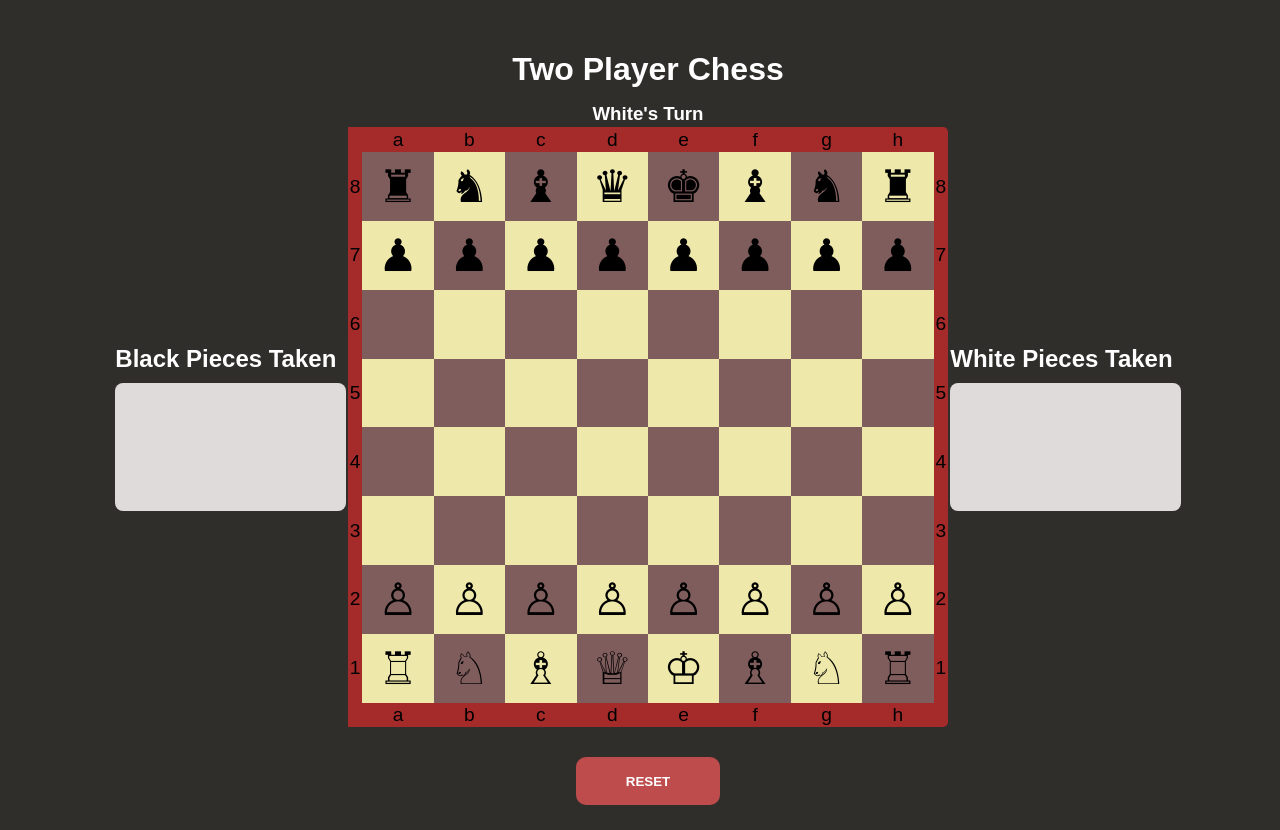
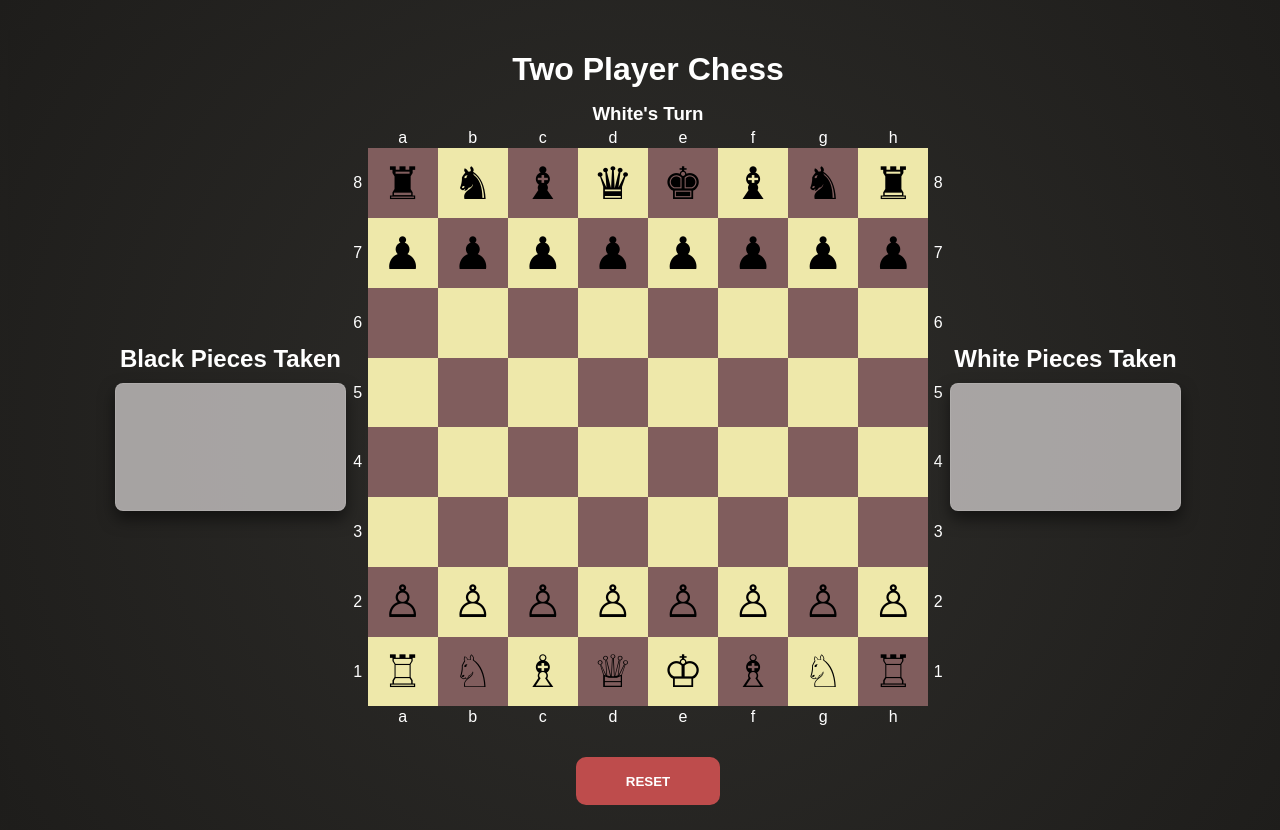
Before and after one commit to BraidenKirkland/chess, a plain HTML site: page index.html in a window 1280 px wide. Both pictures are taken after a click on the button "Start Game". Drawn offline with nearby package versions, Linux system fonts and the light colour scheme.

Commit message:
Ensure turn is correct on page load and removed board borders

```diff
--- a/scripts/Board.js
+++ b/scripts/Board.js
@@ -9,6 +9,7 @@ export class Board {
         this.moveValidator = new MoveValidator();
         this.gameUiManager = new GameUIManager();
         this.setUpGame();
+        this.gameUiManager.indicateTurn(this.turn);
 
         this.gameUiManager.setupEventListeners(this.handleButtonClick.bind(this));
         this.gameUiManager.setupPromotionEventListeners(this.handlePromotionSelection.bind(this));
--- a/styles/style.css
+++ b/styles/style.css
@@ -7,7 +7,7 @@ html, body {
     height: 100%;
     position: relative;
     font-family: Arial, Helvetica, sans-serif;
-    background-color: rgb(47, 46, 43);
+    background: radial-gradient(circle, #2f2e2b, #1e1d1b);
 }
 
 .game {
@@ -30,10 +30,12 @@ html, body {
 }
 
 .taken-pieces-black {
+    text-align: center;
     margin-left: 75px;
 }
 
 .taken-pieces-white {
+    text-align: center;
     margin-right: 75px;
 }
 
@@ -63,12 +65,16 @@ html, body {
     border: none;
     border-radius: 10px;
     background-color: rgb(190, 76, 76);
-
+    transition: transform 0.2s ease, box-shadow 0.2s ease, background-color 0.4s ease;
+    cursor: pointer;
+    font-family: 'Arial', sans-serif;
 }
 
 #reset:hover {
+    transform: translateY(-2px);
+    box-shadow: 0px 6px 12px rgba(0, 0, 0, 0.3);
     cursor: pointer;
-    background-color: rgb(211, 112, 112);
+    background-color: rgb(205, 101, 101);
 }
 
 .taken-pieces-black-list, .taken-pieces-white-list {
@@ -78,8 +84,10 @@ html, body {
     display: flex;
     flex-direction: row;
     flex-wrap: wrap;
-    background-color: rgb(223, 219, 219);
+    background-color: rgba(223, 219, 219, 0.7);
     border-radius: 8px;
+    box-shadow: 0 8px 16px rgba(0, 0, 0, 0.5);
+    border: 1px solid rgba(255, 255, 255, 0.1);
 }
 
 #board {
@@ -87,7 +95,6 @@ html, body {
     height: 80vw;
     max-width: 600px;
     max-height: 600px;
-    background-color: brown;
     margin: auto;
     border-radius: 5px;
     border-collapse: collapse;
@@ -206,20 +213,22 @@ tr.even-row, tr.odd-row {
 }
 
 tr.label-row, td.label-cell {
-    background-color: brown;
     border: none;
 }
 
 td.number {
     width: 2.22%;
-    font-size: 1.5vw;
+    font-size: 1.25vw;
     font-weight: 500;
     overflow: hidden;
+    color: white;
+    padding: 0 5px;
 }
 
 td.letter {
-    font-size: 1.5vw;
+    font-size: 1.25vw;
     font-weight: 500;
+    color: white;
 }
 
 td.light-square, td.dark-square{
```
